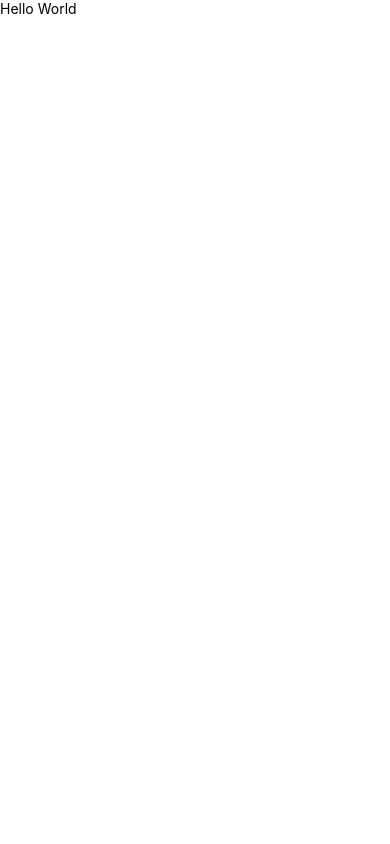
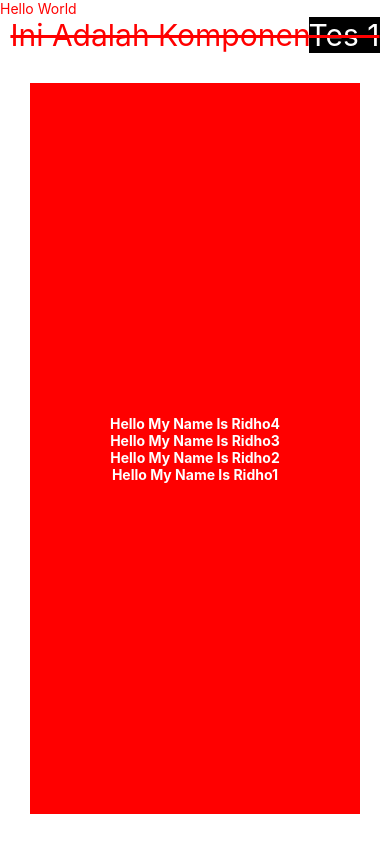
Before and after one commit to laoderidho/React_Native_Tutorial, a React Native app in the folder tesReact/Project1/: screen / in a window 390 px wide. Built offline with nearby package versions, Linux system fonts and the light colour scheme.

Commit message:
update today

```diff
--- a/tesReact/Project1/App.js
+++ b/tesReact/Project1/App.js
@@ -1,5 +1,6 @@
 import React, { Component } from 'react'
 import { Text, View} from 'react-native'
+import Components from './components/Components';
 
 class App extends Component {
   constructor(props) {
@@ -8,8 +9,9 @@ class App extends Component {
   }
   render() {
     return (
-      <View>
-        <Text>Hello World</Text>
+      <View style={{flex:1}}>
+        <Text style={{color:'red'}}>Hello World</Text>
+        <Components />
       </View>
     );
   }
--- /dev/null
+++ b/tesReact/Project1/components/Components.js
@@ -0,0 +1,47 @@
+import React, { Component } from 'react'
+import {View, Text}  from 'react-native'
+
+class Components extends Component {
+    constructor(props) {
+        super(props);
+        this.state = {  };
+    }
+    render() {
+        return (
+            <View style={{flex:1}}>
+                <Text
+                style={{fontSize: 30,
+                        textAlign: 'center',
+                        color : 'red',
+                        textDecorationLine: 'line-through'
+                }}>Ini Adalah Komponen
+                <Text style={{backgroundColor:'black', color :'white', textDecorationLine:'none'}}>Tes 1</Text>
+                </Text>
+                <View style={{flex : 1, backgroundColor:'red', justifyContent:'center' , alignItems:'center', margin: 30, flexDirection:'column-reverse'}}>
+                    <Text style={{color:'white', fontWeight: 'bold'}}>Hello My Name Is Ridho1</Text>
+                    <Text style={{color:'white', fontWeight: 'bold'}}>Hello My Name Is Ridho2</Text>
+                    <Text style={{color:'white', fontWeight: 'bold'}}>Hello My Name Is Ridho3</Text>
+                    <Text style={{color:'white', fontWeight: 'bold'}}>Hello My Name Is Ridho4</Text>
+                </View>
+            </View>
+        );
+    }
+}
+/*
+    Hal Yang Perlu di perhatikan
+    - syntax text bisa memasukkan syntax text yang lain
+    - jika parent dalam text di beri style dan child juga di beri style yang sama maka keduanya tidak saling mempengaruhi
+    - jika parent saja yang di beri style maka mempengaruhi child
+    - untuk sementara ini style yang di beri nilai hanya angka, tidak di beri meteran ukur seperti px, vh dll
+    - flex adalah propertie untuk memberikan lebar dalam display , jika ingin memberi display dengan flex maka semua elemen view yang berkaitan harus di beri propertie flex
+    - properties flex direction mengatur bagaimana sebuah konten di atur tata letak nya
+*/
+
+
+/*
+syntax xml Components
+Text : Menampilkan Text juga bisa Menulis Text
+style : Untuk Memberi Style / dekorasi
+view : sama system nya seperti div yaitu menyimpan property seperti text, form dll
+*/
+export default Components;
```
